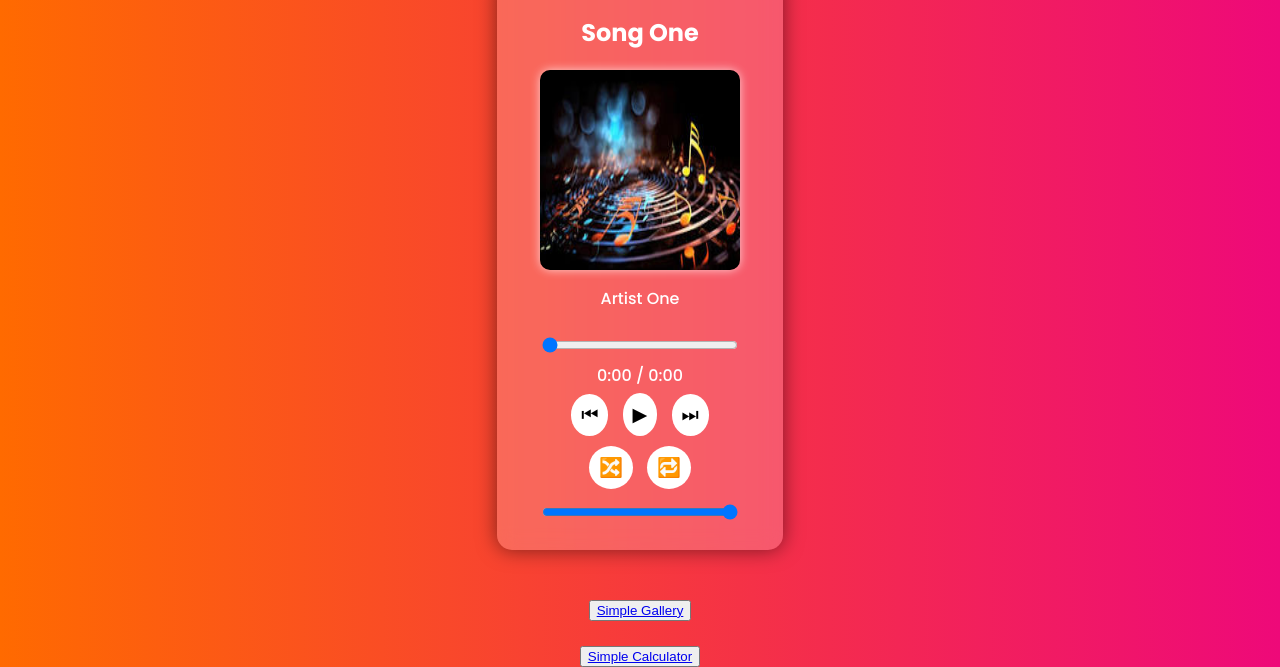
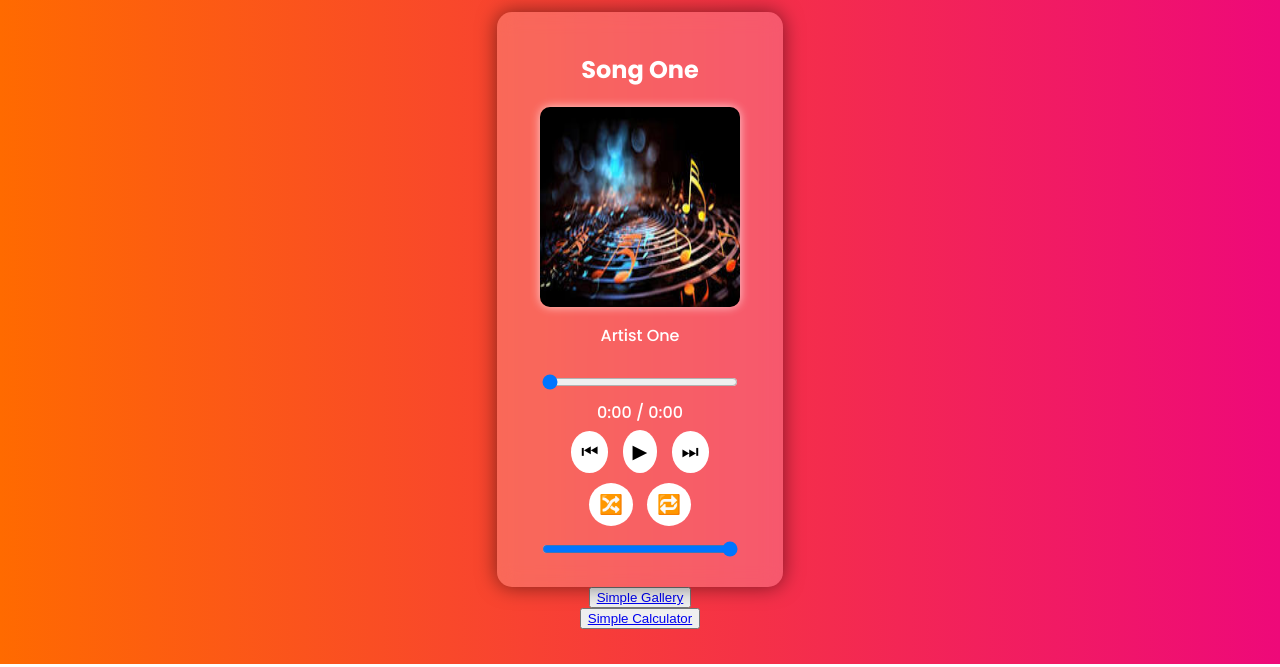
Before and after one commit to Krishnapriyait/CodAlpha_Frontend, a plain HTML site: page index.html in a window 1280 px wide. Shown: the part 136-803 px from the top of the page. Drawn offline with Linux system fonts and the light colour scheme.

Commit message:
Add files via upload

```diff
--- a/index.html
+++ b/index.html
@@ -35,8 +35,7 @@
             </div>
         </div>
     </div>
-    <br><br>
-     <button > <a href="task3h.html">Simple Gallery</a></button><br>
+     <button > <a href="task3h.html">Simple Gallery</a></button>
      <button > <a href="task1h.html">Simple Calculator</a></button>
     <script src="task2js.js"></script>
 </body>
```
Also changed, not shown: task1h.html (+1 -2 lines), task3h.html (+1 -1 lines).
